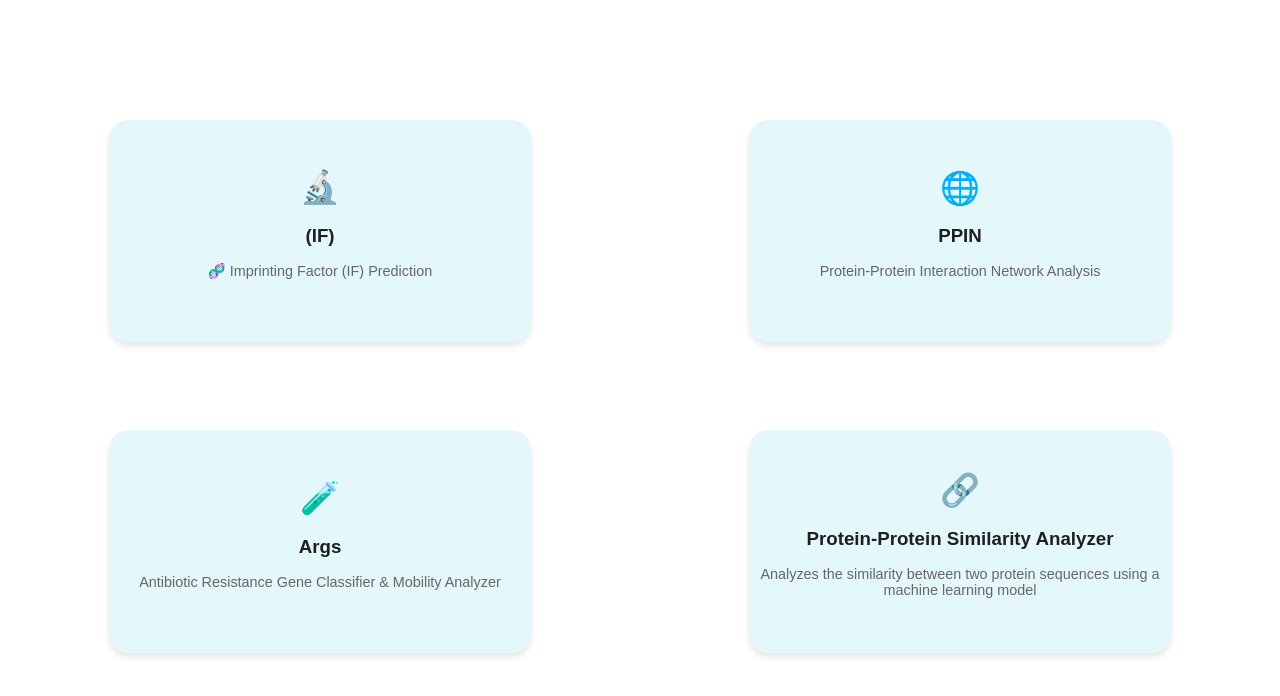
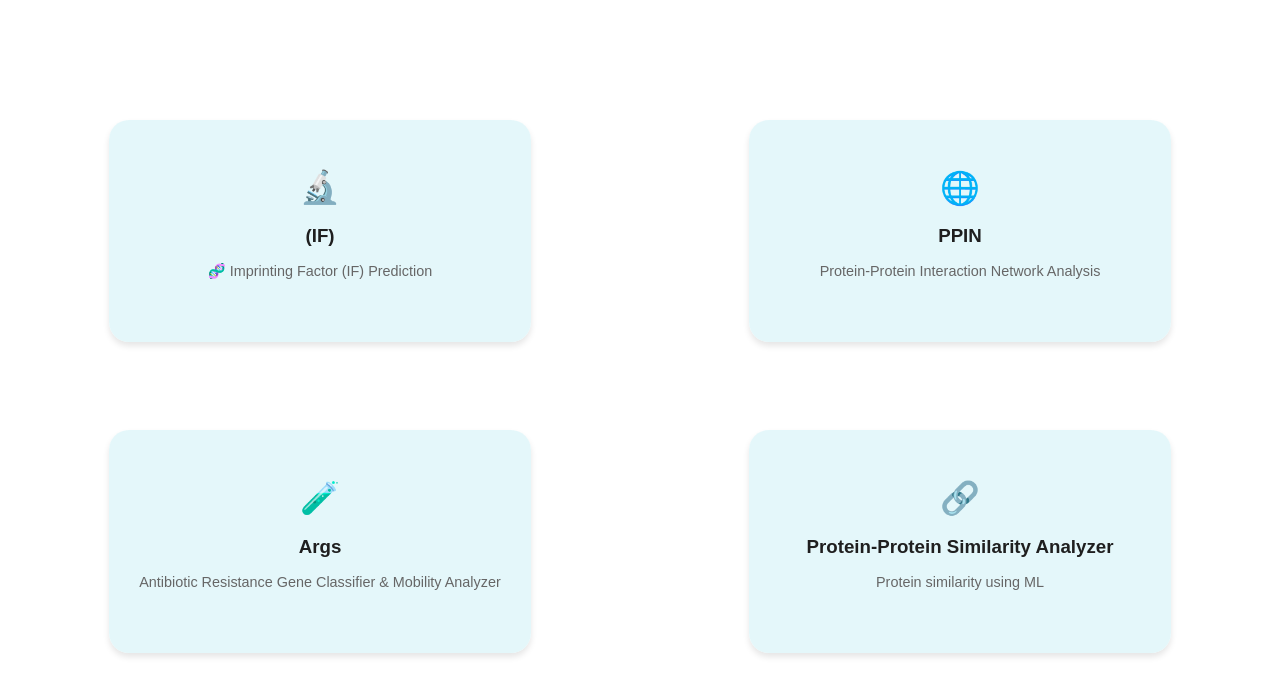
Before and after one commit to darkspy3580/rct-interface, a React (Create React App) app: page / in a window 1280 px wide. Shown: the top 696 px of the page. Built offline with nearby package versions, Linux system fonts and the light colour scheme; no server answers.

Commit message:
Update App.js

```diff
--- a/src/App.js
+++ b/src/App.js
@@ -55,7 +55,7 @@ const App = () => {
     },
     {
       title: 'Protein-Protein Similarity Analyzer',
-      description: 'Analyzes the similarity between two protein sequences using a machine learning model',
+      description: 'Protein similarity  using ML',
       link: getAppLink('Similarity'),
       icon: '🔗',
     },
```
